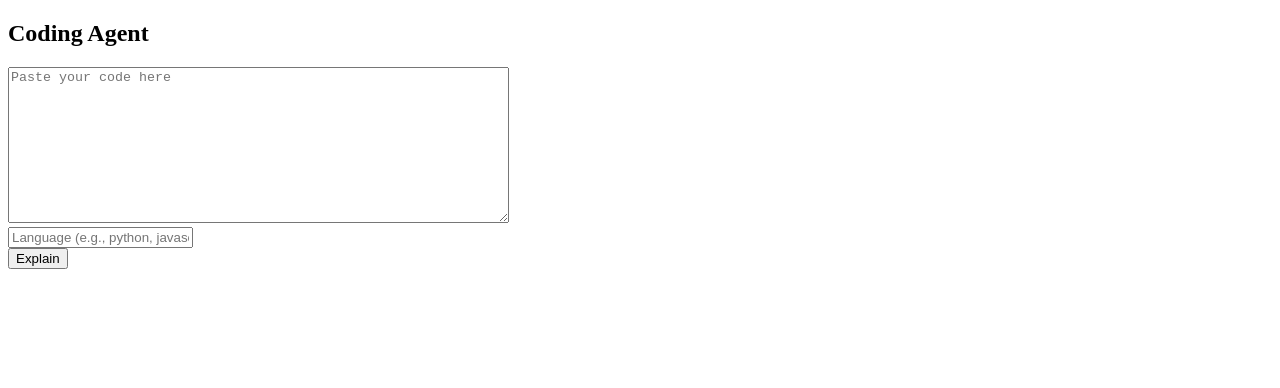
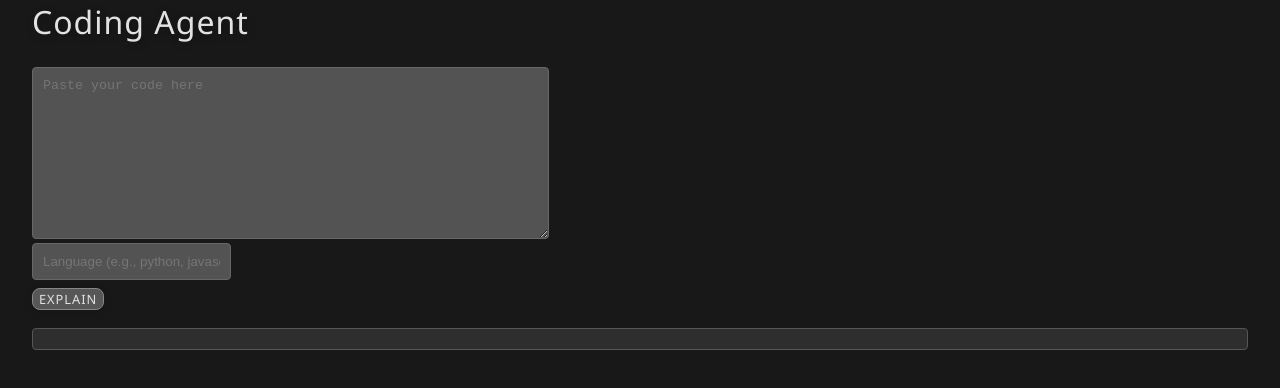
Before and after one commit to JODonogh/coding-agent, a website: page src/panel/panel.html in a window 1280 px wide. Drawn offline with Linux system fonts and the light colour scheme.

Commit message:
beautified version

```diff
--- /dev/null
+++ b/src/panel/panel.css
@@ -0,0 +1,56 @@
+body {
+    background-color: #181818;
+    color: #e2e2e2;
+    font-family: sans-serif;
+    padding-left: 24px;
+    padding-right: 24px;
+    box-sizing: border-box;
+    margin-top: 0;
+    margin-bottom: 0;
+}
+h2 {
+    font-family: 'Segoe UI', 'Arial Rounded MT Bold', Arial, sans-serif;
+    font-size: 2em;
+    font-weight: 200;
+    letter-spacing: 1px;
+    color: #e2e2e2;
+    text-shadow: 1px 2px 8px #00000044;
+    margin-top: 0;
+    margin-bottom: 24px;
+}
+.result {
+    white-space: pre-wrap;
+    max-width: 100%;
+    background-color: #2e2e2e;
+    padding: 10px;
+    border: 1px solid #575757;
+    border-radius: 4px;
+}
+.inputs {
+    white-space: pre-wrap;
+    max-width: 100%;
+    background-color: #535353;
+    color: #e2e2e2;
+    padding: 10px;
+    border: 1px solid #676767;
+    border-radius: 4px;
+}
+button {
+    background-color: #575757;
+    color: #e2e2e2;
+    border: 1px solid #888888;
+    border-radius: 8px;
+    font-size: 0.8em;
+    font-family: 'Segoe UI', 'Arial Rounded MT Bold', Arial, sans-serif;
+    font-weight: 100;
+    letter-spacing: 1px;
+    cursor: pointer;
+    margin-top: 8px;
+    box-shadow: 0 2px 8px #00000022;
+    text-transform: uppercase;
+}
+button:hover, button:focus {
+    background-color: #727272;
+    border-color: #bdbdbd;
+    outline: none;
+}
--- a/src/panel/panel.html
+++ b/src/panel/panel.html
@@ -3,13 +3,15 @@
 <head>
     <meta charset="UTF-8">
     <title>Coding Agent</title>
+    <link rel="stylesheet" href="panel.css">
 </head>
 <body>
     <h2>Coding Agent</h2>
-    <textarea id="code" rows="10" cols="60" placeholder="Paste your code here"></textarea><br>
-    <input id="language" type="text" placeholder="Language (e.g., python, javascript)" /><br>
+    <textarea id="code" class="inputs" rows="10" cols="60" placeholder="Paste your code here"></textarea><br>
+    <input id="language" class="inputs" type="text" placeholder="Language (e.g., python, javascript)" /><br>
     <button id="explainBtn">Explain</button>
-    <pre id="result"></pre>
+    <br><br>
+    <div id="result" class="result"></div>
     <script src="panel.js"></script>
 </body>
 </html>
```
Also changed, not shown: src/extension.js (+10 -0 lines).
